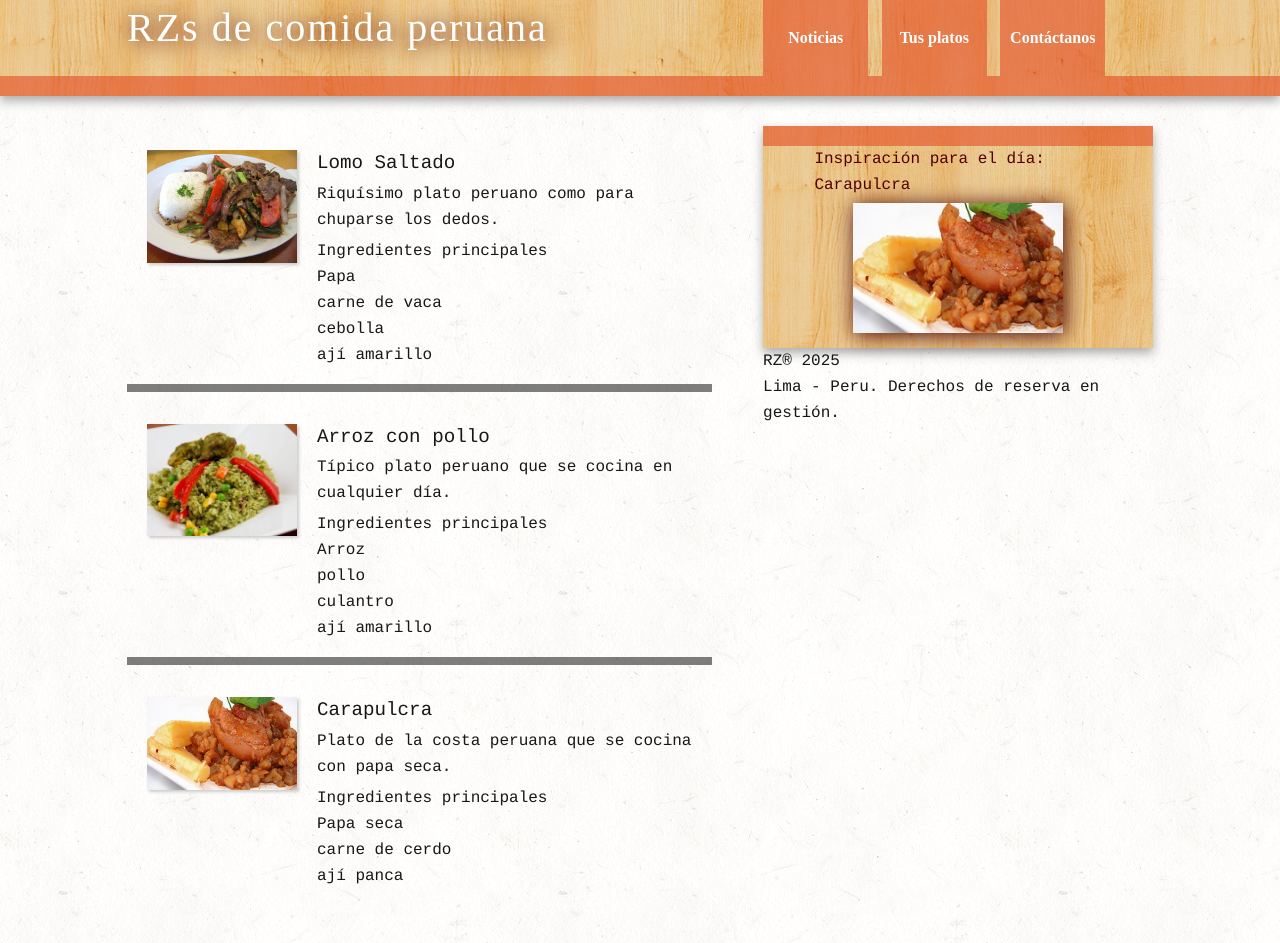
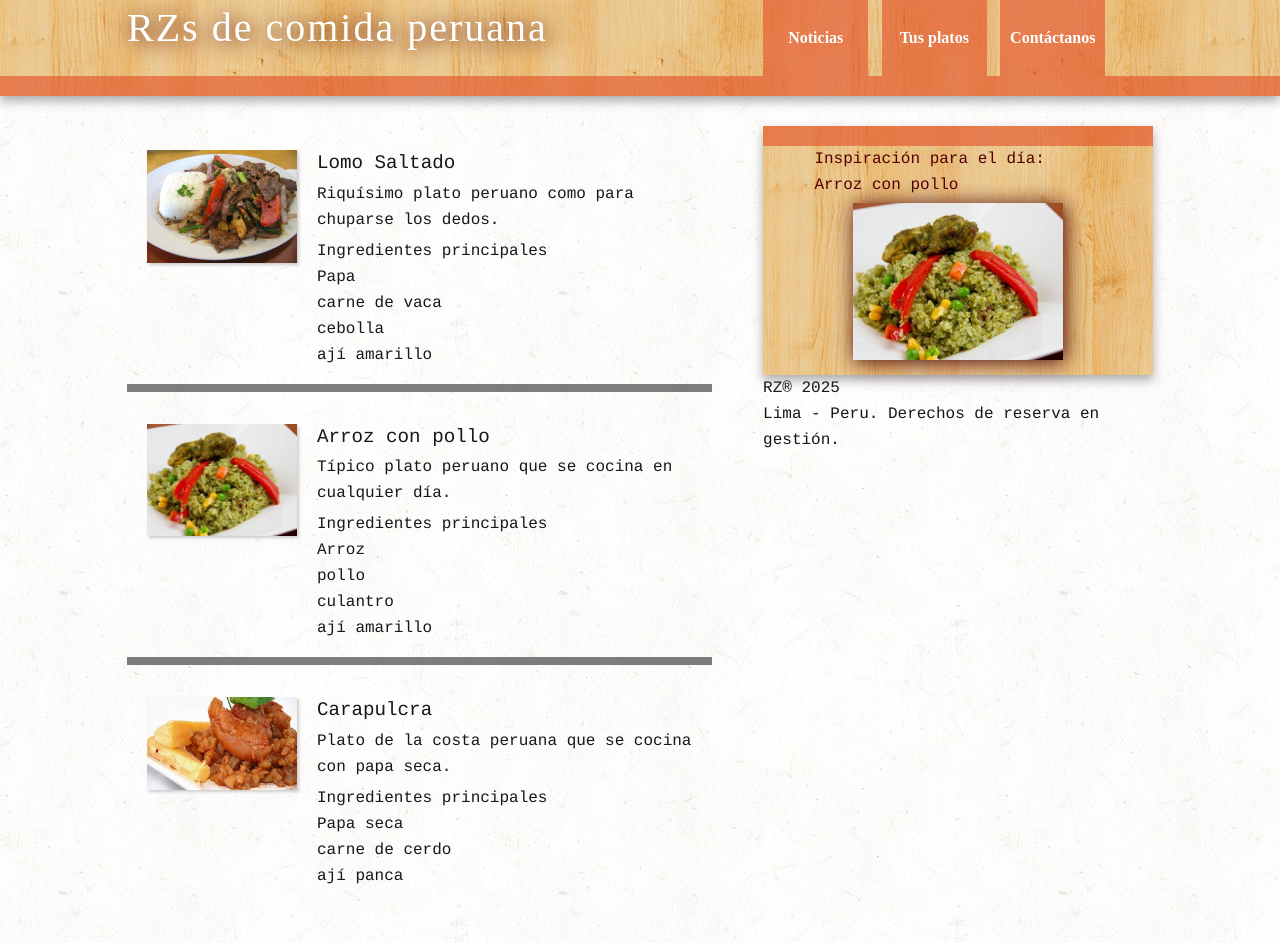
Before and after one commit to paolocarrasco/rz, a Next.js app: page / in a window 1280 px wide. Built offline with nearby package versions, Linux system fonts and the light colour scheme; a web font is replaced by a local one.

Commit message:
#10 feat: main page uses InspirationHint component to suggest a food to the user

```diff
--- a/src/app/page.tsx
+++ b/src/app/page.tsx
@@ -1,9 +1,9 @@
-import Image from 'next/image';
 import lomoSaltadoImage from '../../public/img/lomo-saltado.jpg';
 import arrozConPolloImage from "../../public/img/arroz-con-pollo.jpg";
 import carapulcraImage from "../../public/img/carapulcra.jpg";
 import Footer from "@/components/footer";
 import {RecipeList} from "@/components/recipe-list";
+import InspirationHint from "@/components/inspiration-hint";
 
 const Page = () => {
   const recipes = [
@@ -30,11 +30,7 @@ const Page = () => {
   return (
     <div className="main wrapper clearfix">
       <RecipeList recipes={recipes}/>
-      <aside>
-        <h3>Inspiración para el día:</h3>
-        <p>Carapulcra</p>
-        <Image src={carapulcraImage} alt="Carapulcra"/>
-      </aside>
+      <InspirationHint recipe={recipes[1]} />
       <Footer/>
     </div>
   );
--- /dev/null
+++ b/src/components/inspiration-hint.tsx
@@ -0,0 +1,12 @@
+import {Recipe} from "@/components/types/recipe";
+import Image from "next/image";
+
+const InspirationHint = ({recipe: {name, imageSource}}: { recipe: Recipe }) => (
+  <aside>
+    <h3>Inspiración para el día:</h3>
+    <p>{name}</p>
+    <Image src={imageSource} alt={name} width={150} height={133}/>
+  </aside>
+);
+
+export default InspirationHint;
--- a/tsconfig.json
+++ b/tsconfig.json
@@ -15,7 +15,7 @@
     "moduleResolution": "bundler",
     "resolveJsonModule": true,
     "isolatedModules": true,
-    "jsx": "react-jsx",
+    "jsx": "preserve",
     "incremental": true,
     "plugins": [
       {
```
Also changed, not shown: src/components/recipe-list.tsx (+5 -3 lines), 1 other file (tests, documents, lock files or other folders).
